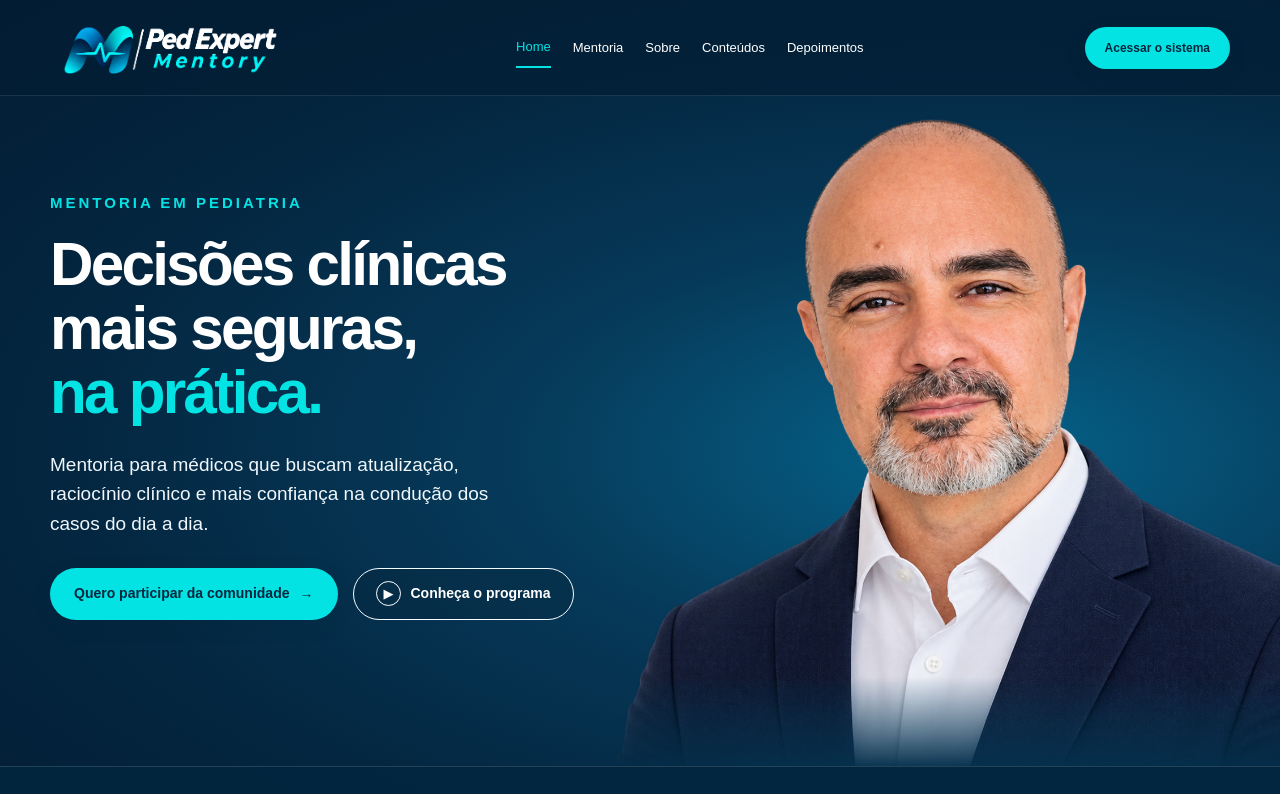
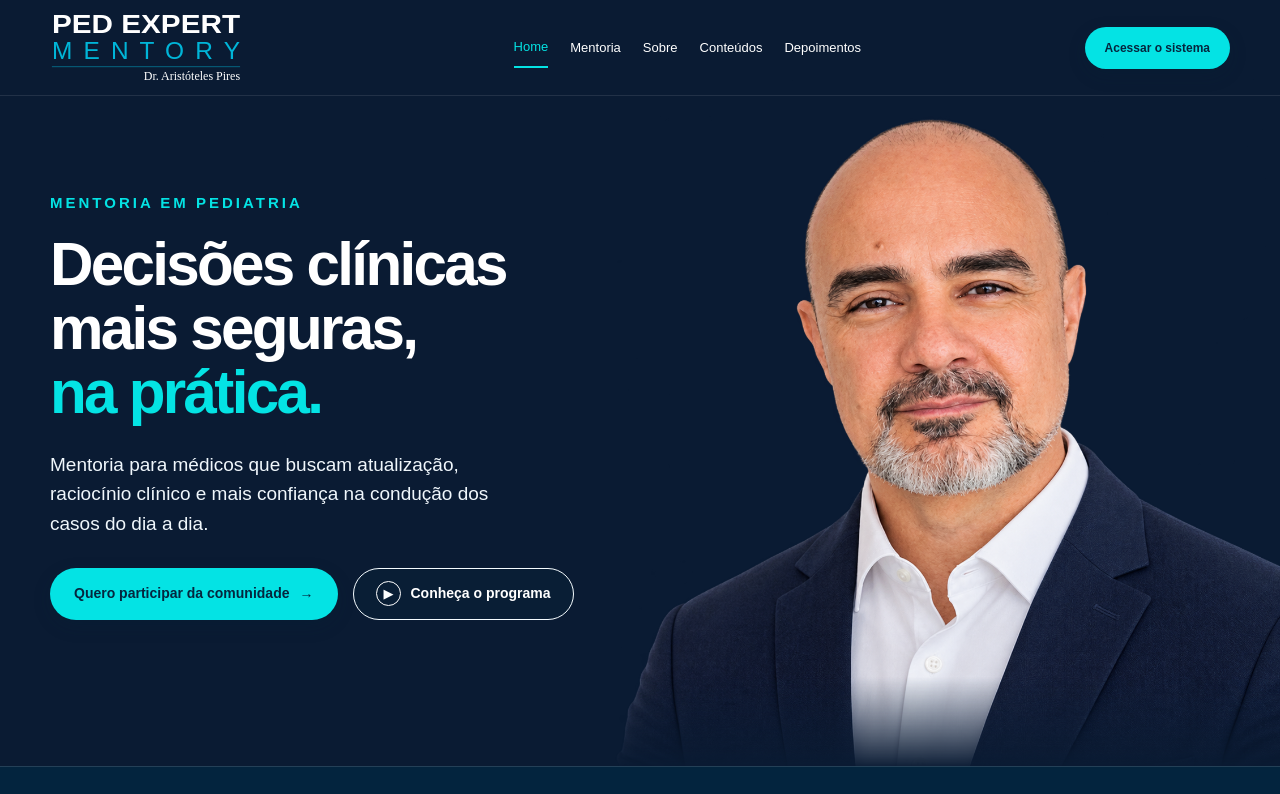
Before and after one commit to g4trader/iatron_calculator, a Next.js app in the folder frontend/: page /ped-expert-mentory in a window 1280 px wide. Shown: the top 794 px of the page. Built offline with nearby package versions, Linux system fonts and the light colour scheme; no server answers; the database is empty.

Commit message:
fix(mentory): extend branding to shared landing and signup routes

```diff
--- a/frontend/app/cadastro/page.tsx
+++ b/frontend/app/cadastro/page.tsx
@@ -1 +1,4 @@
-export { default } from "../mentory/register/page";
+import '../mentory/mentory.css';
+import '../mentory/brand-system-v1.css';
+import Register from '../mentory/register/page';
+export default async function Cadastro(){return <div className="mentory"><Register/></div>}
--- a/frontend/app/mentory/login/page.tsx
+++ b/frontend/app/mentory/login/page.tsx
@@ -2,4 +2,4 @@ import Link from 'next/link';
 import { redirect } from 'next/navigation';
 import { getCurrentUser } from '@/lib/authz';
 import { PasswordLoginForm } from '@/components/auth/PasswordLoginForm';
-export default async function Login(){ if(await getCurrentUser()) redirect('/mentory/aprender'); return <main className="auth-bg"><div className="auth-card"><Link className="brand" href="/mentory"><img src="/images/mentory-logo-oficial.png?v=20261120-light-2" alt="Ped Expert Mentory" style={{width:260,maxWidth:"100%",height:"auto"}}/></Link><h1>Bem-vindo à sua jornada.</h1><p>Entre com sua conta para continuar aprendendo.</p><PasswordLoginForm callbackUrl="/mentory/aprender"/><p className="login-note">O acesso à Ped Expert Mentory depende de uma matrícula própria. Sua conta clínica permanece a mesma.</p><Link className="text-link" href="/mentory">Voltar ao programa</Link></div></main>}
+export default async function Login(){ if(await getCurrentUser()) redirect('/mentory/aprender'); return <main className="auth-bg"><div className="auth-card"><Link className="brand" href="/mentory"><img src="/mentory/brand/logo-principal.svg" alt="Ped Expert Mentory" style={{width:260,maxWidth:"100%",height:"auto"}}/></Link><h1>Bem-vindo à sua jornada.</h1><p>Entre com sua conta para continuar aprendendo.</p><PasswordLoginForm callbackUrl="/mentory/aprender"/><p className="login-note">O acesso à Ped Expert Mentory depende de uma matrícula própria. Sua conta clínica permanece a mesma.</p><Link className="text-link" href="/mentory">Voltar ao programa</Link></div></main>}
--- a/frontend/app/mentory/register/page.tsx
+++ b/frontend/app/mentory/register/page.tsx
@@ -8,7 +8,7 @@ export default async function MentoryRegister(){
   if(await getCurrentUser())redirect('/minha-pediatron');
   return <main className="mentory-auth-page">
     <section className="mentory-auth-intro">
-      <Link href="/mentory" className="mentory-auth-brand"><img src="/images/mentory-logo-dark.svg" alt="Ped Expert Mentory" style={{width:270,maxWidth:"100%",height:"auto"}}/></Link>
+      <Link href="/mentory" className="mentory-auth-brand"><img src="/mentory/brand/logo-principal.svg" alt="Ped Expert Mentory" style={{width:270,maxWidth:"100%",height:"auto"}}/></Link>
       <span className="mentory-auth-eyebrow">SUA JORNADA COMEÇA AQUI</span>
       <h1>Aprenda com segurança. Evolua na prática.</h1>
       <p>Uma única conta para acompanhar sua formação e acessar os recursos incluídos na sua mentoria.</p>
--- a/frontend/app/ped-expert-mentory/brand-landing.css
+++ b/frontend/app/ped-expert-mentory/brand-landing.css
@@ -95,3 +95,5 @@
 .mentory-landing .mentory-logo{min-width:240px;gap:0}
 .mentory-landing .mentory-logo img{width:245px;height:78px;max-width:100%;object-fit:contain;object-position:left center}
 @media(max-width:700px){.mentory-landing .mentory-logo{min-width:0}.mentory-landing .mentory-logo img{width:185px;height:60px}}
+
+.mentory-landing{background:#0A1B33;color:#fff}.mentory-landing .mentory-dark-shell,.mentory-landing .mentory-nav,.mentory-landing .mentory-hero,.mentory-landing .mentory-footer{background:#0A1B33;color:#fff}.mentory-landing .mentory-cta{background:#C4F82A;color:#0A1B33}.mentory-landing .mentory-hero h1 em,.mentory-landing .mentory-eyebrow{color:#22D3EE}.mentory-landing .mentory-logo img{object-fit:contain;width:100%;height:auto;max-height:76px}.mentory-landing .mentory-about,.mentory-landing .mentory-program,.mentory-landing .mentory-bottom-cta{background:#123A6B;color:#fff}.mentory-landing :is(.mentory-about,.mentory-program,.mentory-bottom-cta) :is(h2,h3,p,li){color:#fff}.mentory-landing .mentory-program-cards article{background:#0A1B33;color:#fff;border-color:#587A9E}
--- a/frontend/app/ped-expert-mentory/page.tsx
+++ b/frontend/app/ped-expert-mentory/page.tsx
@@ -20,7 +20,7 @@ export const metadata: Metadata = {
 const structuredData = {
   "@context": "https://schema.org",
   "@graph": [
-    { "@type": "Organization", "@id": "https://pediatron.com.br/#mentory-organization", name: "Ped Expert Mentory", url: pageUrl, logo: "https://pediatron.com.br/images/mentory-logo-oficial.png" },
+    { "@type": "Organization", "@id": "https://pediatron.com.br/#mentory-organization", name: "Ped Expert Mentory", url: pageUrl, logo: "https://pediatron.com.br/mentory/brand/logo-principal.svg" },
     { "@type": "WebSite", "@id": "https://pediatron.com.br/#mentory-website", name: "Ped Expert Mentory", url: pageUrl, inLanguage: "pt-BR" },
     { "@type": "WebPage", "@id": pageUrl + "#webpage", url: pageUrl, name: pageTitle, description: pageDescription, inLanguage: "pt-BR", isPartOf: { "@id": "https://pediatron.com.br/#mentory-website" } },
     { "@type": "EducationalOccupationalProgram", name: "Ped Expert Mentory", description: "Mentoria em urgência pediátrica com encontros online semanais e discussão de casos reais.", url: pageUrl, educationalProgramMode: "online", provider: { "@id": "https://pediatron.com.br/#mentory-organization" } },
@@ -42,7 +42,7 @@ export default function PedExpertMentoryPage() {
         <header className="mentory-nav">
           <div className="mentory-container mentory-nav-inner">
             <Link href="/ped-expert-mentory" className="mentory-logo" aria-label="Ped Expert Mentory, início">
-              <img src="/images/mentory-logo-dark.svg" alt="Ped Expert Mentory" />
+              <img src="/mentory/brand/logo-principal.svg" alt="Ped Expert Mentory" />
             </Link>
             <nav aria-label="Navegação principal" className="mentory-nav-links">
               <a href="#inicio" className="active">Home</a>
```
